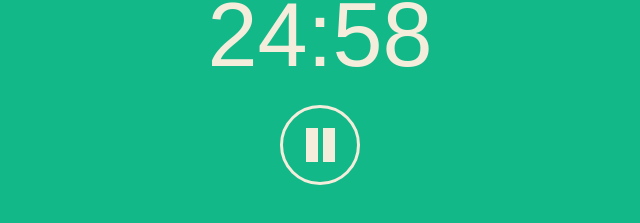
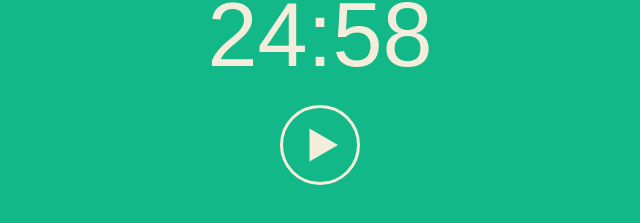
Before and after one commit to nikolai-shabalin/pomodoro-pwa, a plain HTML site: page index.html in a window 1280 px wide. Both pictures are taken after a click on the button "Начать". Shown: the part 315-538 px from the top of the page, 320-960 px from the left. Drawn offline with Linux system fonts and the light colour scheme.

Commit message:
Adds offline

```diff
--- a/index.html
+++ b/index.html
@@ -22,11 +22,11 @@
     <script src="scripts/app.js" defer></script>
     <script>
       if ('serviceWorker' in navigator) {
-        window.addEventListener('load', function() {
-          navigator.serviceWorker.register('scripts/sw.js').then(function(registration) {
+        window.addEventListener('load', () => {
+          navigator.serviceWorker.register('sw.js',).then(registration => {
             console.log('ServiceWorker registration successful with scope: ', registration.scope);
-          }, function(err) {
-            console.log('ServiceWorker registration failed: ', err);
+          }, error => {
+            console.log('ServiceWorker registration failed: ', error);
           });
         });
       }
--- a/scripts/app.js
+++ b/scripts/app.js
@@ -1,73 +1,75 @@
 const body = document.body;
 const app = document.querySelector('.app');
 const timer = app.querySelector('.timer');
-const minutes = timer.querySelector('.minutes');
-const seconds = timer.querySelector('.seconds');
+const [minutes, seconds] = timer.querySelectorAll('.minutes, .seconds');
 const button = app.querySelector('.toggle');
 const themeElement = document.querySelector('meta[name="theme-color"]');
 
-const startClass = 'start';
-const pauseClass = 'pause';
-const finishedClass = 'finished';
-const activeClass = 'active';
+const currentStates = {
+  STOPPED: 'stopped',
+  RUNNING: 'running',
+  PAUSED: 'paused',
+};
+
+let currentState = currentStates.STOPPED;
 let countdown;
 let time = 25 * 60;
 
-const colorPlay = '#13b888';
-const colorPause = '#e7626c';
-let currentThemeColor = colorPause;
+const colors = {
+  PLAY: '#13b888',
+  PAUSE: '#e7626c',
+}
+
+let currentThemeColor = colors.PAUSE;
 
 const changeThemeColor = () => {
-  if (currentThemeColor === colorPause) {
-    themeElement.setAttribute('content', colorPlay);
-    currentThemeColor = colorPlay;
-  } else {
-    themeElement.setAttribute('content', colorPause);
-    currentThemeColor = colorPause;
-  }
+  const color = currentState === currentStates.RUNNING ? colors.PLAY : colors.PAUSE;
+  themeElement.setAttribute('content', color);
+  currentThemeColor = color;
 }
 
-const toggleButtonClass =() => {
-  button.classList.toggle(startClass);
-  button.classList.toggle(pauseClass);
-  body.classList.toggle(activeClass);
-
+const updateUI = () => {
+  const isRunning = currentState === currentStates.RUNNING;
+  body.classList.toggle('active', isRunning);
+  body.classList.toggle('finished', !isRunning && currentState === currentStates.STOPPED);
+  button.classList.toggle('start', isRunning);
+  button.classList.toggle('pause', !isRunning);
   changeThemeColor();
 }
 
-const addClassFinished = () => {
-  body.classList.add(finishedClass);
-}
-const removeClassFinished = () => {
-  body.classList.remove(finishedClass);
+const startTimer = () => {
+  currentState = currentStates.RUNNING;
+  updateUI();
+  countdown = setInterval(() => {
+    time--;
+
+    const minutesLeft = Math.floor(time / 60);
+    const secondsLeft = time % 60;
+
+    minutes.textContent = String(minutesLeft).padStart(2, '0');
+    seconds.textContent = String(secondsLeft).padStart(2, '0');
+
+    if (time <= 0) {
+      clearInterval(countdown);
+      currentState = currentStates.STOPPED;
+      updateUI();
+    }
+  }, 1000);
 }
 
-const startTimer = timeLeft => {
-  if (button.classList.contains(startClass)) {
-    countdown = setInterval(() => {
-      timeLeft--;
-
-      const minutesLeft = Math.floor(timeLeft / 60);
-      const secondsLeft = timeLeft % 60;
-
-      minutes.textContent = String(minutesLeft).padStart(2, '0');
-      seconds.textContent = String(secondsLeft).padStart(2, '0');
-
-      if (timeLeft <= 0) {
-        clearInterval(countdown);
-        toggleButtonClass();
-        addClassFinished();
-      }
-    }, 1000);
-
-    toggleButtonClass();
+const toggleTimer = () => {
+  if (currentState === currentStates.RUNNING) {
+    clearInterval(countdown);
+    currentState = currentStates.PAUSED;
+  } else if (currentState === currentStates.PAUSED || currentState === currentStates.STOPPED) {
+    if (currentState === currentStates.STOPPED) {
+      time = 25 * 60;
+    }
+    startTimer();
   } else {
-    clearInterval(countdown);
-    toggleButtonClass();
+    startTimer();
   }
+  updateUI();
 }
 
-button.addEventListener('click', () => {
-  removeClassFinished();
-  startTimer(time);
-});
+button.addEventListener('click', toggleTimer);
```
Also changed, not shown: scripts/sw.js (deleted, +0 -24 lines), sw.js (added, +42 -0 lines).
